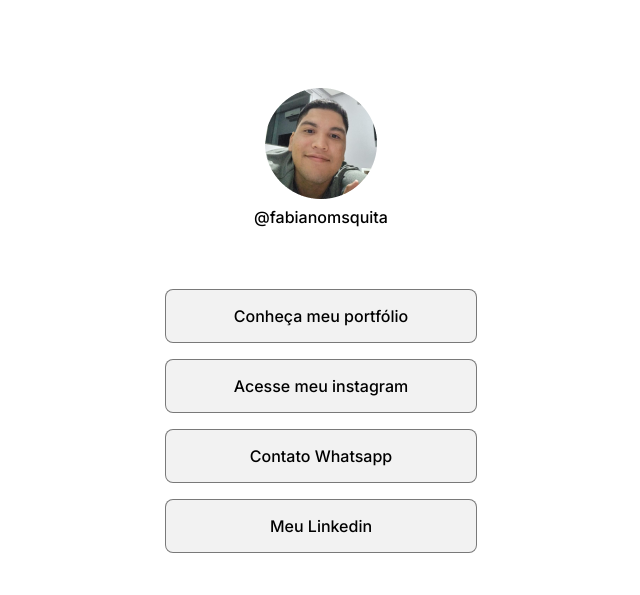
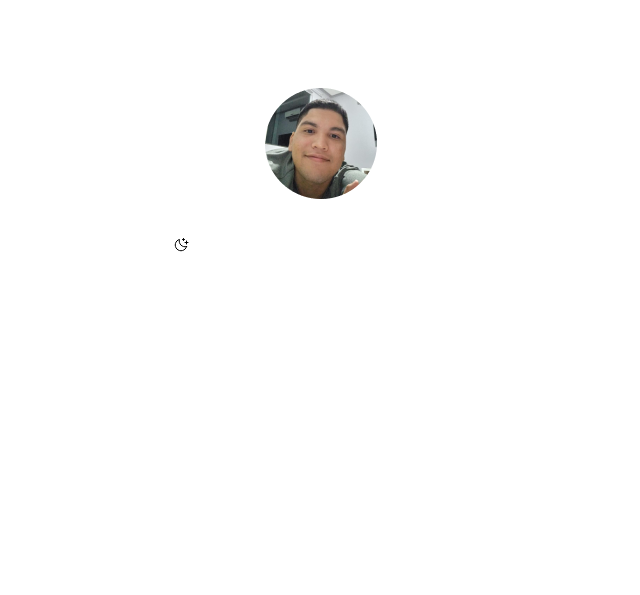
Before and after one commit to fabianoMesquita/dev-links, a plain HTML site: page index.html in a window 1280 px wide. Shown: the top 595 px of the page, without its empty margins (319-959 px from the left). Drawn offline with nearby package versions, Linux system fonts and the light colour scheme.

Commit message:
adding a switch button

```diff
--- a/index.html
+++ b/index.html
@@ -1,5 +1,5 @@
 <!DOCTYPE html>
-<html lang="pt-br" class="light">
+<html lang="pt-br" class="">
   <head>
     <link rel="preconnect" href="https://fonts.googleapis.com" />
     <link rel="preconnect" href="https://fonts.gstatic.com" crossorigin />
@@ -19,6 +19,11 @@
         <img src="./assets/fabiano-profile.png" alt="Foto de Perfil" />
         <p>@fabianomsquita</p>
       </div>
+      <div id="switch">
+        <button></button>
+        <span></span>
+      </div>
+
       <ul>
         <br>
         <li>
--- a/style.css
+++ b/style.css
@@ -11,6 +11,7 @@
   --surface-color:rgba(255, 255, 255, 0.1);
   --surface-color-hover: rgba(255, 255, 255, 0.05);
   --highlight-color: rgba(255, 255, 255, 0.2);
+  --switch-bg-url: url(./assets/moon-stars.svg);
 }
 .light {
   --text-color: black;
@@ -19,6 +20,7 @@
   --surface-color:rgba(0, 0, 0, 0.05);
   --surface-color-hover: rgba(0, 0, 0, 0.02);
   --highlight-color: rgba(0, 0, 0, 0.1);
+  --switch-bg-url: url(./assets/sun.svg)
 }
 body {
   background: var(--bg-url) no-repeat top center/cover;
@@ -34,7 +36,7 @@
   margin: 86px auto 0px;
   padding: 0 24px;
 }
-
+/*profile*/
 #profile {
   text-align: center;
 }
@@ -48,6 +50,16 @@
   font-weight: 500;
   line-height: 24px;
 }
+/*switch botton*/
+#switch button{
+  width: 32px;
+  height: 32px;
+  background: white var(--switch-bg-url) no-repeat center;
+  border: 0;
+  border-radius: 50%;
+
+}
+
 /*links*/
 
 ul {
```
Also changed, not shown: assets/moon-stars.svg (added), assets/sun.svg (added).
